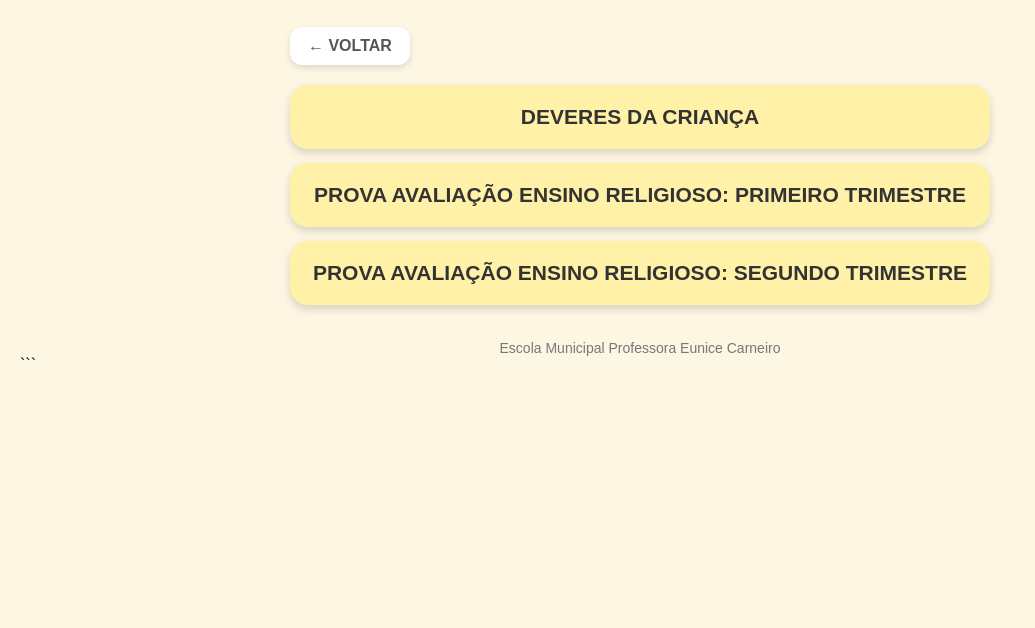
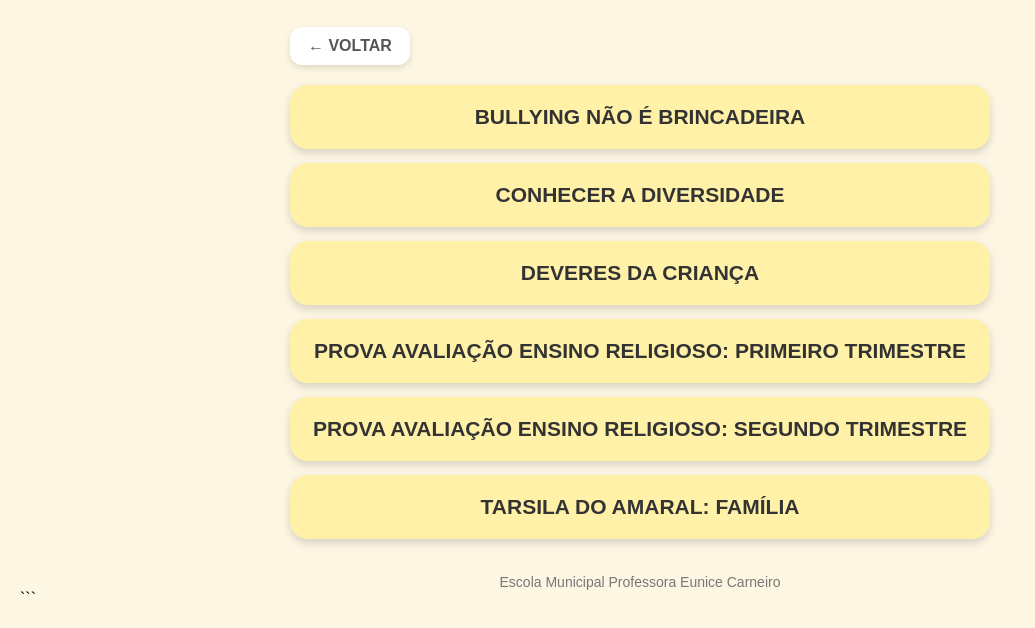
Before and after one commit to guilhermegdadiniz/atividadeseunicecarneiro, a plain HTML site: page 5ano/ensinoreligioso.html in a window 1280 px wide. Shown: the part 303-931 px from the top of the page, without its empty margins (0-1035 px from the left). Before the commit the page ends 800 px from the top, so only its background shows below. Drawn offline with Linux system fonts and the light colour scheme.

Commit message:
Update ensinoreligioso.html

```diff
--- a/5ano/ensinoreligioso.html
+++ b/5ano/ensinoreligioso.html
@@ -153,6 +153,9 @@
 <li><a href="DEVERES%20DA%20CRIANCA.pdf" target="_blank">DEVERES DA CRIANÇA</a></li>
 <li><a href="PROVA%20AVALIACAO%20ENSINO%20RELIGIOSO%20PRIMEIRO%20TRIMESTRE.pdf" target="_blank">PROVA AVALIAÇÃO ENSINO RELIGIOSO: PRIMEIRO TRIMESTRE</a></li>
 <li><a href="PROVA%20AVALIACAO%20ENSINO%20RELIGIOSO%20SEGUNDO%20TRIMESTRE.pdf" target="_blank">PROVA AVALIAÇÃO ENSINO RELIGIOSO: SEGUNDO TRIMESTRE</a></li>
+<li><a href="BULLYING%20NAO%20E%20BRINCADEIRA.pdf" target="_blank">BULLYING NÃO É BRINCADEIRA</a></li>
+<li><a href="CONHECER%20A%20DIVERSIDADE.pdf" target="_blank">CONHECER A DIVERSIDADE</a></li>
+<li><a href="TARSILIA%20DO%20AMARAL%20FAMILIA.pdf" target="_blank">TARSILA DO AMARAL: FAMÍLIA</a></li>
 
   </ul>
 
```
